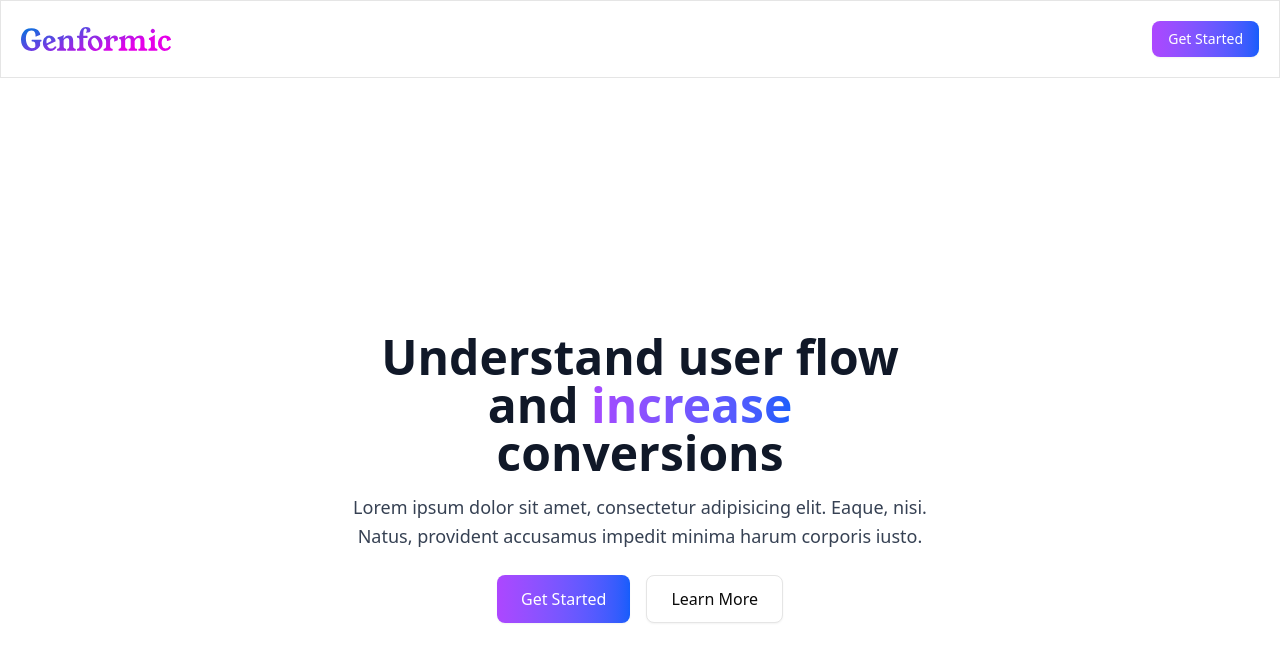
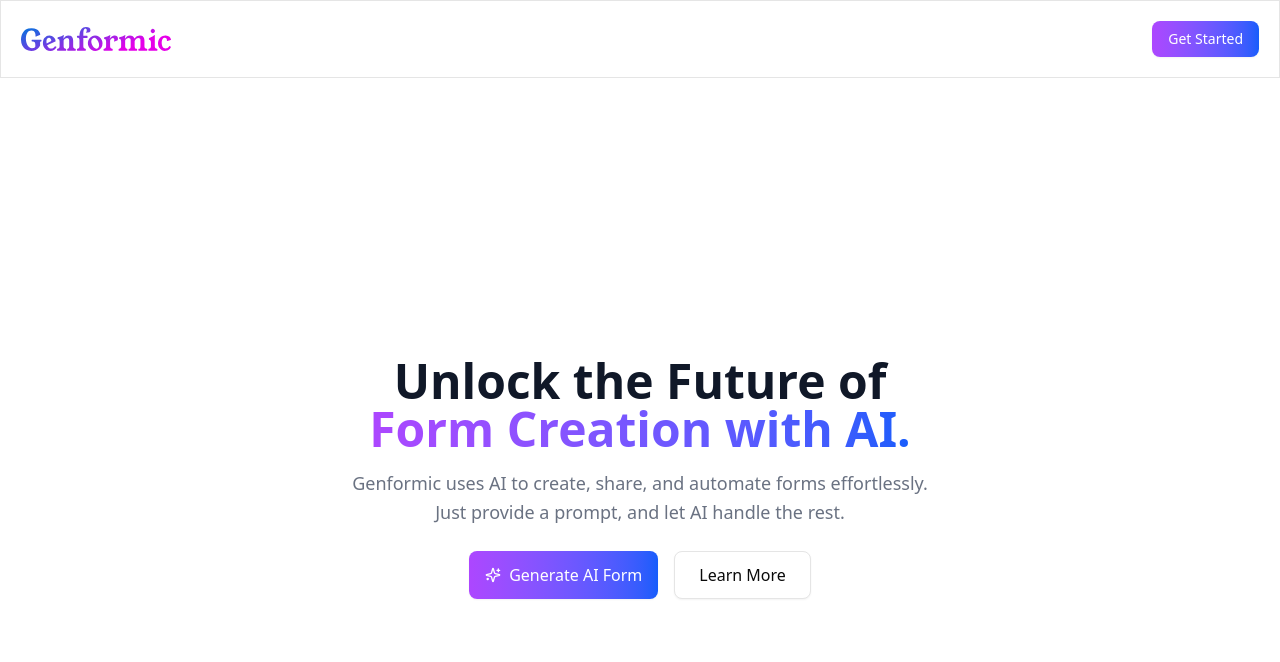
Before and after one commit to ismail-gits/genformic2, a Next.js app: page / in a window 1280 px wide. Shown: the top 662 px of the page. Built offline with nearby package versions, Linux system fonts and the light colour scheme.

Commit message:
updated Hero.tsx

```diff
--- a/components/Hero.tsx
+++ b/components/Hero.tsx
@@ -1,5 +1,6 @@
 import React from "react";
 import { Button } from "./ui/button";
+import { Sparkles } from "lucide-react";
 
 function Hero() {
   return (
@@ -7,20 +8,23 @@ function Hero() {
       <div className="mx-auto w-screen max-w-screen-xl px-4 py-16 sm:px-6 sm:py-24 lg:px-8 lg:py-32">
         <div className="mx-auto max-w-prose text-center">
           <h1 className="text-4xl font-bold text-gray-900 sm:text-5xl">
-            Understand user flow and
-            <strong className="text-modern"> increase </strong>
-            conversions
+            Unlock the Future of
+            <strong className="text-modern"> Form Creation with AI. </strong>
           </h1>
 
-          <p className="mt-4 text-base text-pretty text-gray-700 sm:text-lg/relaxed">
-            Lorem ipsum dolor sit amet, consectetur adipisicing elit. Eaque,
-            nisi. Natus, provident accusamus impedit minima harum corporis
-            iusto.
+          <p className="mt-4 text-base text-pretty text-gray-500 sm:text-lg/relaxed">
+            Genformic uses AI to create, share, and automate forms effortlessly.
+            Just provide a prompt, and let AI handle the rest.
           </p>
 
           <div className="mt-4 flex justify-center gap-4 sm:mt-6">
-            <Button size={"lg"}>Get Started</Button>
-            <Button variant={"outline"} size={"lg"}>Learn More</Button>
+            <Button size={"lg"} className="flex justify-center items-center">
+              <Sparkles />
+              <div>Generate AI Form</div>
+            </Button>
+            <Button variant={"outline"} size={"lg"}>
+              Learn More
+            </Button>
           </div>
         </div>
       </div>
```
